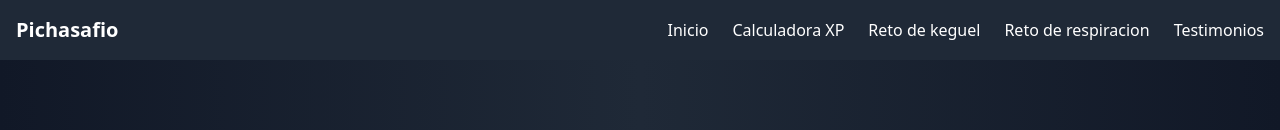
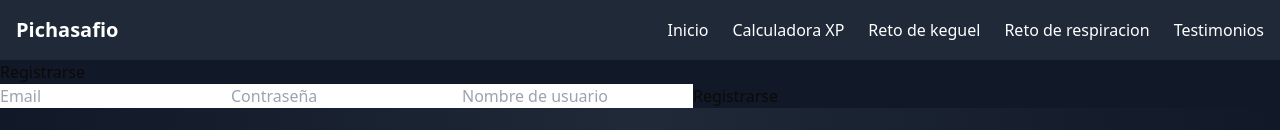
Before and after one commit to marketingpichal/pichasafio, a React (Vite) app: page / in a window 1280 px wide. Both pictures are taken after a click on the button "Sí, tengo 18+". Shown: the top 130 px of the page. Built offline with nearby package versions, Linux system fonts and the light colour scheme; no server answers.

Commit message:
supabase integrada

```diff
--- a/package.json
+++ b/package.json
@@ -13,12 +13,14 @@
     "@radix-ui/react-checkbox": "^1.1.4",
     "@radix-ui/react-scroll-area": "^1.2.3",
     "@radix-ui/react-slot": "^1.1.2",
+    "@supabase/supabase-js": "^2.49.1",
     "add": "^2.0.6",
     "autoprefixer": "^10.4.20",
     "button": "^1.1.1",
     "card": "^2.5.4",
     "class-variance-authority": "^0.7.1",
     "clsx": "^2.1.1",
+    "dotenv": "^16.4.7",
     "framer-motion": "^12.4.7",
     "init": "^0.1.2",
     "input": "^1.0.1",
--- /dev/null
+++ b/src/components/Login/index.tsx
@@ -0,0 +1,65 @@
+import { useState } from 'react';
+import { supabase } from '../../lib/supabaseClient';
+
+export default function Login() {
+  const [email, setEmail] = useState('');
+  const [password, setPassword] = useState('');
+  const [error, setError] = useState<string | null>(null);
+  const [loading, setLoading] = useState(false);
+
+interface LoginFormProps {
+    email: string;
+    password: string;
+}
+
+interface SupabaseAuthResponse {
+    data: {
+        user: any;
+    };
+    error: {
+        message: string;
+    } | null;
+}
+
+const handleLogin = async (e: React.FormEvent<HTMLFormElement>) => {
+    e.preventDefault();
+    setLoading(true);
+    const { data, error }: SupabaseAuthResponse = await supabase.auth.signInWithPassword({
+        email,
+        password,
+    });
+    setLoading(false);
+    if (error) {
+        setError(error.message);
+    } else {
+        console.log('Usuario logueado:', data.user);
+        // Aquí puedes redirigir, por ejemplo: window.location.href = '/dashboard';
+    }
+};
+
+  return (
+    <div>
+      <h2>Iniciar Sesión</h2>
+      <form onSubmit={handleLogin}>
+        <input
+          type="email"
+          value={email}
+          onChange={(e) => setEmail(e.target.value)}
+          placeholder="Email"
+          required
+        />
+        <input
+          type="password"
+          value={password}
+          onChange={(e) => setPassword(e.target.value)}
+          placeholder="Contraseña"
+          required
+        />
+        <button type="submit" disabled={loading}>
+          {loading ? 'Cargando...' : 'Iniciar sesión'}
+        </button>
+        {error && <p style={{ color: 'red' }}>{error}</p>}
+      </form>
+    </div>
+  );
+}
--- /dev/null
+++ b/src/components/Register/index.tsx
@@ -0,0 +1,106 @@
+import { useState } from 'react';
+import { supabase } from '../../lib/supabaseClient';
+
+interface AuthResponse {
+  data: {
+    user: any | null;
+    session: any | null;
+  };
+  error: any | null;
+}
+
+interface ProfileResponse {
+  error: any | null;
+}
+
+export default function Register() {
+  const [email, setEmail] = useState<string>('');
+  const [password, setPassword] = useState<string>('');
+  const [username, setUsername] = useState<string>('');
+  const [error, setError] = useState<string | null>(null);
+  const [loading, setLoading] = useState<boolean>(false);
+  const [success, setSuccess] = useState<boolean>(false);
+
+  const handleRegister = async (e: React.FormEvent) => {
+    e.preventDefault();
+    setLoading(true);
+    setError(null);
+
+    try {
+      // 1. Registrar al usuario con Supabase Auth
+      const { data: authData, error: authError }: AuthResponse = await supabase.auth.signUp({
+        email,
+        password,
+        options: {
+          data: { username }, // Pasar el username como metadato (opcional)
+        },
+      });
+
+      if (authError) throw authError;
+
+      const user = authData.user;
+
+      if (!user) throw new Error('No se pudo registrar el usuario.');
+
+      // 2. Insertar datos adicionales en la tabla profiles
+      const { error: profileError }: ProfileResponse = await supabase
+        .from('profiles')
+        .insert({
+          id: user.id, // Vinculamos con el ID del usuario en auth.users
+          username,
+          email: user.email,
+          created_at: new Date().toISOString(), // O puedes dejar que el default lo maneje
+        });
+
+      if (profileError) {
+        // Si falla la inserción en profiles, podrías eliminar el usuario de auth.users
+        await supabase.auth.admin.deleteUser(user.id);
+        throw profileError;
+      }
+
+      setSuccess(true);
+      console.log('Usuario registrado:', user);
+    } catch (err: any) {
+      setError(err.message);
+    } finally {
+      setLoading(false);
+    }
+  };
+
+  return (
+    <div>
+      <h2>Registrarse</h2>
+      {success ? (
+        <p>¡Registro exitoso! Por favor, revisa tu correo para confirmar tu cuenta.</p>
+      ) : (
+        <form onSubmit={handleRegister}>
+          <input
+            type="email"
+            value={email}
+            onChange={(e) => setEmail(e.target.value)}
+            placeholder="Email"
+            required
+          />
+          <input
+            type="password"
+            value={password}
+            onChange={(e) => setPassword(e.target.value)}
+            placeholder="Contraseña"
+            required
+          />
+          <input
+            type="text"
+            value={username}
+            onChange={(e) => setUsername(e.target.value)}
+            placeholder="Nombre de usuario"
+            required
+          />
+          <button type="submit" disabled={loading}>
+            {loading ? 'Cargando...' : 'Registrarse'}
+          </button>
+          {error && <p style={{ color: 'red' }}>{error}</p>}
+        </form>
+      )}
+    </div>
+  );
+}
--- /dev/null
+++ b/src/lib/supabaseClient.tsx
@@ -0,0 +1,6 @@
+import { createClient } from '@supabase/supabase-js';
+
+const supabaseUrl = import.meta.env.VITE_SUPABASE_URL || '';
+const supabaseAnonKey = import.meta.env.VITE_SUPABASE_ANON_KEY || '';
+
+export const supabase = createClient(supabaseUrl, supabaseAnonKey);
--- a/src/page.tsx
+++ b/src/page.tsx
@@ -12,11 +12,17 @@ import Footer from "./components/Footer";
 
 import Donate from "./components/DonacionesFull";
 
+//Prueba
+import Login from "./components/Login";
+import Register from "./components/Register";
+
 export default function Page() {
   return (
     <div className="min-h-screen bg-gray-900">
 
-
+      <section>
+       <Register></Register>
+      </section>
         <section>
             <Header></Header>
         </section>
```
Also changed, not shown: src/scripts/migrateUsers.tsx (added), 1 other file (tests, documents, lock files or other folders).
